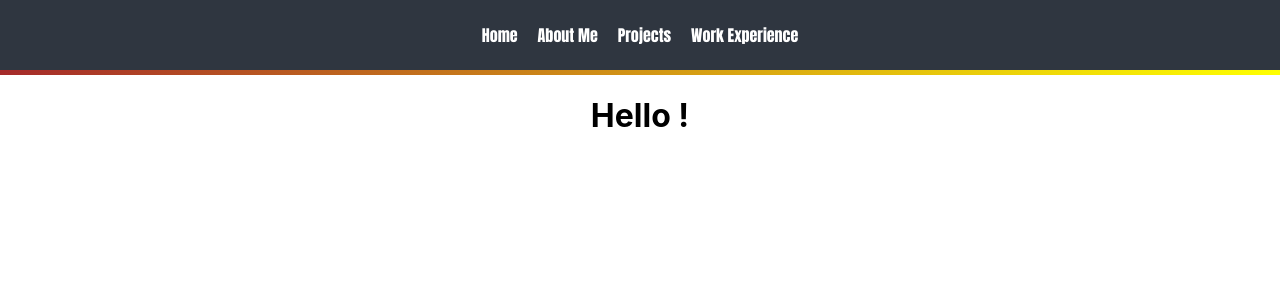
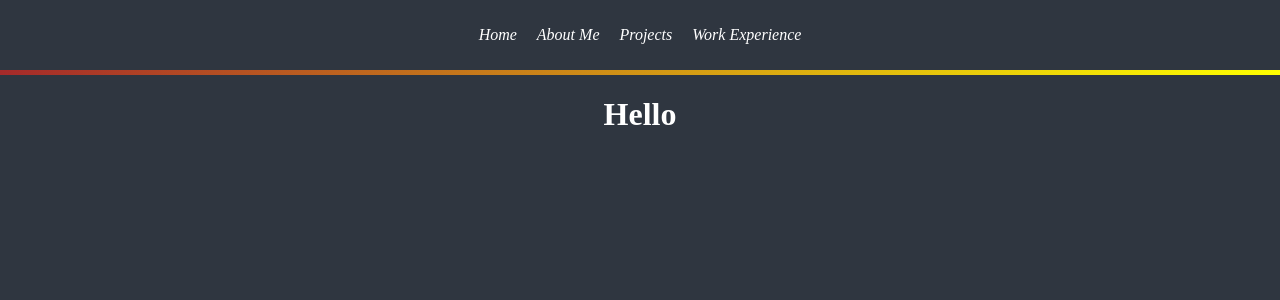
Before and after one commit to ackottsi/Portfolio_ACK, a React (Create React App) app in the folder portfolio-ack/: page / in a window 1280 px wide. Shown: the top 300 px of the page. Built offline with nearby package versions, Linux system fonts and the light colour scheme.

Commit message:
basic page crated for about me

```diff
--- /dev/null
+++ b/portfolio-ack/src/AboutMe.css
@@ -0,0 +1,28 @@
+.about-me-container img{
+    height: 220px;
+    width: 240px;
+    margin: 0px 10px 0px 30px;
+}
+
+.about-me-container {
+    color: white;
+    display: flex;
+    flex-direction: row;
+    align-content: center;
+    justify-content:center;
+    margin-top: 100px;
+
+}
+
+.rotate90 {                             /* code borrowed from stack overflow*/
+    -webkit-transform: rotate(-90deg);
+    -moz-transform: rotate(-90deg);
+    -o-transform: rotate(-90deg);
+    -ms-transform: rotate(-90deg);
+    transform: rotate(-90deg);
+}
+
+.about-me-text{
+margin-left: 15px;
+align-content: center;
+}
--- a/portfolio-ack/src/App.css
+++ b/portfolio-ack/src/App.css
@@ -1,38 +1,6 @@
 .App {
   text-align: center;
+  background-color: #2f3640;
+  height: 100vh;
+  font-family:'Cormorant', serif, 'Arial Narrow Bold', sans-serif;
 }
-
-.App-logo {
-  height: 40vmin;
-  pointer-events: none;
-}
-
-@media (prefers-reduced-motion: no-preference) {
-  .App-logo {
-    animation: App-logo-spin infinite 20s linear;
-  }
-}
-
-.App-header {
-  background-color: #282c34;
-  min-height: 100vh;
-  display: flex;
-  flex-direction: column;
-  align-items: center;
-  justify-content: center;
-  font-size: calc(10px + 2vmin);
-  color: white;
-}
-
-.App-link {
-  color: #61dafb;
-}
-
-@keyframes App-logo-spin {
-  from {
-    transform: rotate(0deg);
-  }
-  to {
-    transform: rotate(360deg);
-  }
-}
--- a/portfolio-ack/src/App.js
+++ b/portfolio-ack/src/App.js
@@ -5,6 +5,7 @@ import Header from './component/Header'
 import HomePage from './component/HomePage'
 import Projects from './component/Projects'
 import { Component } from 'react';
+import AboutMe from './component/AboutMe'
 
 
 class App extends Component{
@@ -20,18 +21,16 @@ class App extends Component{
 
             <div className="App">
 
-              <Header handleChange={this.handleChange} userLogin={this.userLogin}
-                    username={this.state.username} password={this.state.password} userId={this.state.userId} />
+              <Header />
 
               <Switch>
 
               <Route exact path="/" render={(routerProps)=>(
-                    <HomePage username={this.state.username} loggedIn={this.state.loggedIn}
-                    logout={this.logout} {...routerProps}/>
+                    <HomePage {...routerProps}/>
                 )}/>
 
-                <Route exact path="/Projects" render={(routerProps)=>(
-                  <Projects/>
+                <Route exact path="/AboutMe" render={(routerProps)=>(
+                  <AboutMe/>
                 )}/>
 
 
--- a/portfolio-ack/src/Header.css
+++ b/portfolio-ack/src/Header.css
@@ -23,7 +23,7 @@ header {
     height: 100px;
     float: right;
     margin-left: 0px;
-    margin-top: 35px;;
+    margin-top: 35px;
 }
 
 .logoNav {
@@ -55,7 +55,7 @@ header {
 .title1 {
     display: inline;
     font-size: 25px;
-    font-family:Impact, Haettenschweiler, 'Arial Narrow Bold', sans-serif;
+    font-family: 'Cormorant', sans-serif;
     width: 200px;
     color: brown;
     position: relative;
@@ -65,7 +65,7 @@ header {
         .title1 {
             display: inline;
             font-size: 18px;
-            font-family:Impact, Haettenschweiler, 'Arial Narrow Bold', sans-serif;
+            font-family:'Cormorant', serif, 'Arial Narrow Bold', sans-serif;
             width: 200px;
             color: brown;
             position: relative;
@@ -74,7 +74,7 @@ header {
       }
 
 .title2 {
-    font-family:Impact, Haettenschweiler, 'Arial Narrow Bold', sans-serif;
+    font-family:'Cormorant', serif, 'Arial Narrow Bold', sans-serif;
     display: inline;
     widows: 1px;
     font-size: 35px;
@@ -85,7 +85,7 @@ header {
 
 @media screen and (max-width: 1300px) {
     .title2 {
-        font-family:Impact, Haettenschweiler, 'Arial Narrow Bold', sans-serif;
+        font-family:'Cormorant', serif, 'Arial Narrow Bold', sans-serif;
         display: inline;
         widows: 1px;
         font-size: 25px;
@@ -103,7 +103,7 @@ nav {
 
 .headerNav {
     background-color: #2f3640;
-    font-family:Impact, Haettenschweiler, 'Arial Narrow Bold', sans-serif;
+    font-family:'Cormorant', serif, 'Arial Narrow Bold', sans-serif;
 
     height: 70px;
     width: 100%;
@@ -124,7 +124,7 @@ nav {
 .headerLink:hover {
 
     background-color:brown;
-    border-radius: 15px;
+    border-radius: 10px;
 }
 
 .search {
@@ -150,6 +150,7 @@ nav {
     justify-content: flex-start;
     background-color: #2f3640;
     font-family:Impact, Haettenschweiler, 'Arial Narrow Bold', sans-serif;
+    font-style: italic;
     text-decoration: none;
     padding-right: 20px;
     width: 100%;
--- a/portfolio-ack/src/HomePage.css
+++ b/portfolio-ack/src/HomePage.css
@@ -1,8 +1,10 @@
-.HomePage-Container{
+.homepage-container{
     display: flex;
     flex-direction: column;
     align-items: center;
     justify-content: center;
+    color:white
+
 }
 
 
--- /dev/null
+++ b/portfolio-ack/src/component/AboutMe.js
@@ -0,0 +1,28 @@
+import React from 'react';
+import '../HomePage.css';
+import '../AboutMe.css';
+
+
+function AboutMe (props){
+
+
+        return(
+            <div className="about-me-container">
+
+                    <div className='about-me-text'>
+                        <p>I am a tech professional looking for the next opportunity.
+                        additional information is provided through the links at the top of the page.
+                        </p>
+                    </div>
+
+                    <img className='rotate90' src="https://drive.google.com/uc?export=view&id=1HW4Hfu2mxlgonIgeRB1DUqhhVIjwgPC8" alt="picture of Andrew Kottsick"/>
+
+
+
+                    </div>
+        )
+
+}
+
+
+export default (AboutMe);
--- a/portfolio-ack/src/component/Header.js
+++ b/portfolio-ack/src/component/Header.js
@@ -14,7 +14,7 @@ const Header = (props) => {
               </div>
               <div className="headerMiddle">
                 <Link className="headerLink" to="/">Home</Link>
-                <Link className="headerLink" to="/">About Me</Link>
+                <Link className="headerLink" to="/AboutMe">About Me</Link>
                 <Link className="headerLink" to="/Projects">Projects</Link>
                 <Link className="headerLink" to="/Work">Work Experience</Link>
               </div>
--- a/portfolio-ack/src/component/HomePage.js
+++ b/portfolio-ack/src/component/HomePage.js
@@ -6,9 +6,9 @@ function HomePage (props){
 
 
         return(
-            <div>
+            <div className="homepage-container">
 
-                   <h1>Hello {props.username}!</h1>
+                   <h1>Hello</h1>
 
                     </div>
         )
```
